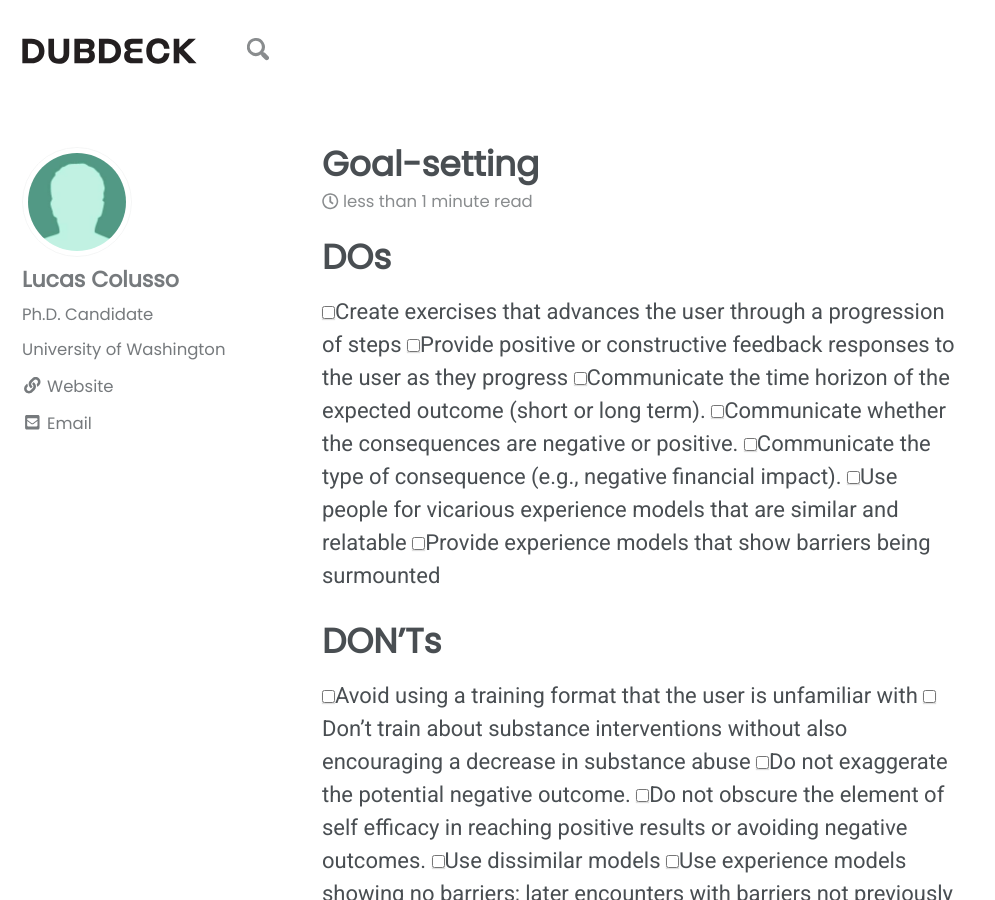
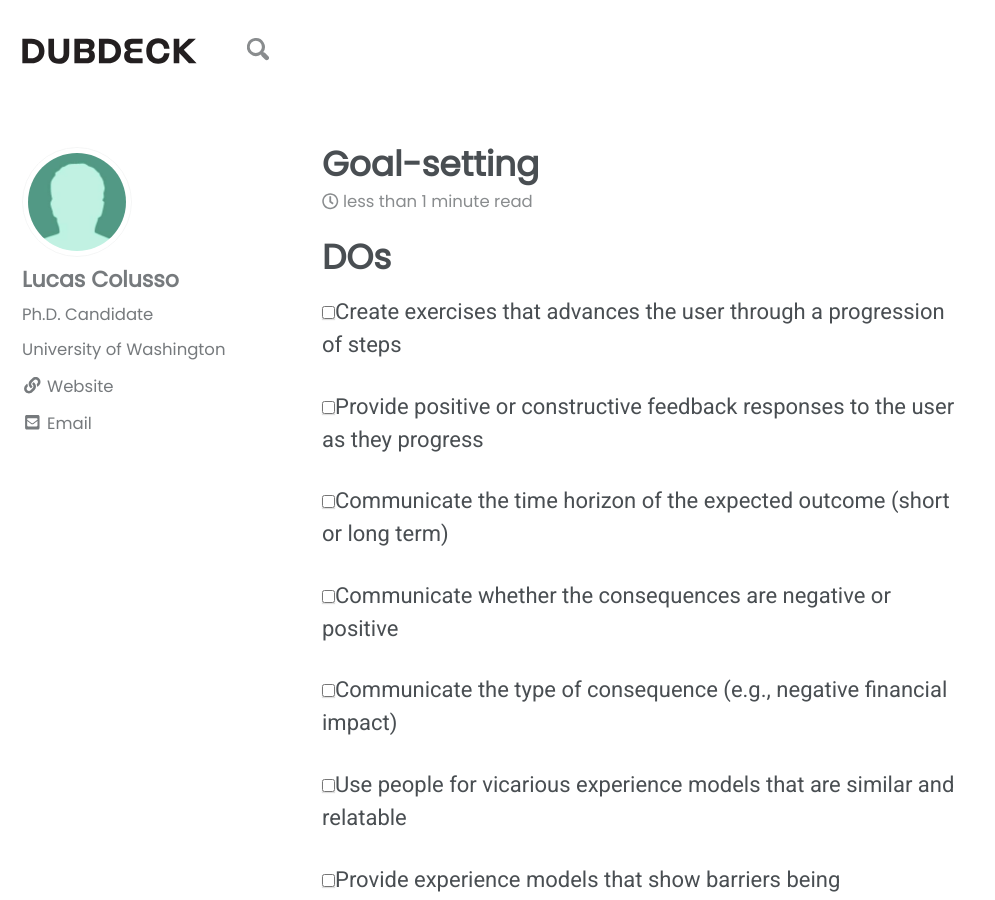
Before and after one commit to DubDeck/dubdeck.github.io, a Jekyll site: the page built from _posts/2018-06-15-sntguide.md, in a window 1280 px wide and 900 px high. Shown: the whole window, without its empty margins (0-995 px from the left). Built offline with Jekyll 4.4.1, drawn with Linux system fonts in a browser that asks for light colours; nearby versions of some CDN libraries; comment, search, counter and statistics services are not loaded; a style sheet for code colours, icons or effects is not loaded; some of the changed text lies outside the part shown.

Commit message:
finished styling guides

```diff
--- a/_posts/2018-06-15-sntguide.md
+++ b/_posts/2018-06-15-sntguide.md
@@ -10,17 +10,29 @@ author: Lucas C
 
 # DOs
 <input type="checkbox">Create exercises that advances the user through a progression of steps
+
 <input type="checkbox">Provide positive or constructive feedback responses to the user as they progress
-<input type="checkbox">Communicate the time horizon of the expected outcome (short or long term).
-<input type="checkbox">Communicate whether the consequences are negative or positive.
-<input type="checkbox">Communicate the type of consequence (e.g., negative financial impact).
+
+<input type="checkbox">Communicate the time horizon of the expected outcome (short or long term)
+
+<input type="checkbox">Communicate whether the consequences are negative or positive
+
+<input type="checkbox">Communicate the type of consequence (e.g., negative financial impact)
+
 <input type="checkbox">Use people for vicarious experience models that are similar and relatable
+
 <input type="checkbox">Provide experience models that show barriers being surmounted
+
 
 # DON’Ts
 <input type="checkbox">Avoid using a training format that the user is unfamiliar with
+
 <input type="checkbox">Don’t train about substance interventions without also encouraging a decrease in substance abuse
-<input type="checkbox">Do not exaggerate the potential negative outcome.
-<input type="checkbox">Do not obscure the element of self efficacy in reaching positive results or avoiding negative outcomes.
+
+<input type="checkbox">Do not exaggerate the potential negative outcome
+
+<input type="checkbox">Do not obscure the element of self efficacy in reaching positive results or avoiding negative outcomes
+
 <input type="checkbox">Use dissimilar models
+
 <input type="checkbox">Use experience models showing no barriers; later encounters with barriers not previously shown may undermine self-efficacy
```
Also changed, not shown: _posts/2018-06-15-gsguide.md (+11 -2 lines), _posts/2018-06-15-hbdguide.md (+11 -2 lines).
